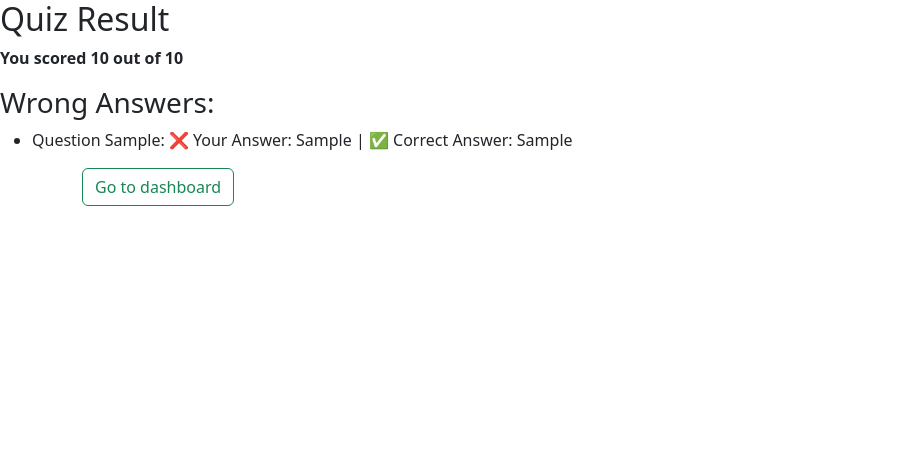
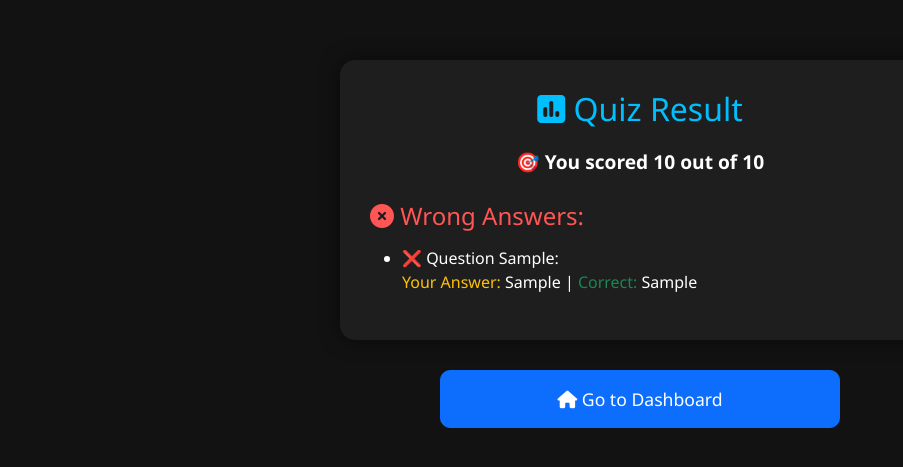
Before and after one commit to NazmulHamim12/mcq-master, a Flask app: template templates/result.html in a window 1280 px wide. Shown: the top 467 px of the page, without its empty margins (0-903 px from the left). Run offline with Flask 3, Linux system fonts and the light colour scheme; the template is opened without the code that fills it: most values are stand-ins (such as "Sample title", 1, 10 or a date in 2020).

Commit message:
Update result.html

```diff
--- a/templates/result.html
+++ b/templates/result.html
@@ -1,29 +1,110 @@
 <!DOCTYPE html>
-<html>
+<html lang="en">
 <head>
-    <title>Result</title>
-    <link href="https://cdn.jsdelivr.net/npm/bootstrap@5.3.3/dist/css/bootstrap.min.css" rel="stylesheet">
+  <meta charset="UTF-8">
+  <meta name="viewport" content="width=device-width, initial-scale=1">
+  <title>MCQ MASTER | Result</title>
+
+  <!-- Bootstrap CSS -->
+  <link href="https://cdn.jsdelivr.net/npm/bootstrap@5.3.3/dist/css/bootstrap.min.css" rel="stylesheet">
   <script src="https://cdn.jsdelivr.net/npm/bootstrap@5.3.3/dist/js/bootstrap.bundle.min.js"></script>
-  <link rel="stylesheet" href="https://cdnjs.cloudflare.com/ajax/libs/font-awesome/6.7.2/css/all.min.css" integrity="sha512-Evv84Mr4kqVGRNSgIGL/F/aIDqQb7xQ2vcrdIwxfjThSH8CSR7PBEakCr51Ck+w+/U6swU2Im1vVX0SVk9ABhg==" crossorigin="anonymous" referrerpolicy="no-referrer" />
+  <!-- Font Awesome -->
+  <link rel="stylesheet" href="https://cdnjs.cloudflare.com/ajax/libs/font-awesome/6.7.2/css/all.min.css" crossorigin="anonymous" />
+
+  <style>
+    body {
+      background-color: #121212;
+      color: #ffffff;
+      font-family: 'Segoe UI', sans-serif;
+      padding-top: 60px;
+    }
+
+    .result-card {
+      background: #1e1e1e;
+      border-radius: 15px;
+      padding: 30px;
+      max-width: 600px;
+      margin: auto;
+      box-shadow: 0 0 20px rgba(0,0,0,0.5);
+    }
+
+    .result-card h2 {
+      color: #00bfff;
+      font-size: 2rem;
+      margin-bottom: 20px;
+    }
+
+    .result-card p {
+      font-size: 1.2rem;
+    }
+
+    .wrong-answers {
+      text-align: left;
+      margin-top: 25px;
+    }
+
+    .wrong-answers h4 {
+      color: #ff5555;
+      margin-bottom: 15px;
+    }
+
+    .wrong-answers li {
+      margin-bottom: 10px;
+      font-size: 1rem;
+    }
+
+    .btn-custom {
+      width: 90%;
+      max-width: 400px;
+      margin: 30px auto 10px;
+      padding: 15px;
+      font-size: 1.1rem;
+      border-radius: 10px;
+    }
+
+    @media (max-width: 768px) {
+      .result-card {
+        padding: 20px;
+      }
+
+      .result-card h2 {
+        font-size: 1.5rem;
+      }
+
+      .result-card p, .wrong-answers li {
+        font-size: 1rem;
+      }
+    }
+  </style>
 </head>
+
 <body>
-    <h2>Quiz Result</h2>
-    <p><strong>You scored {{ score }} out of {{ total }}</strong></p>
+
+  <div class="result-card text-center">
+    <h2><i class="fas fa-poll"></i> Quiz Result</h2>
+    <p><strong>🎯 You scored {{ score }} out of {{ total }}</strong></p>
 
     {% if wrong_info %}
-        <h3>Wrong Answers:</h3>
+      <div class="wrong-answers">
+        <h4><i class="fas fa-times-circle"></i> Wrong Answers:</h4>
         <ul>
-            {% for w in wrong_info %}
-                <li>
-                    Question {{ w.q_no }}: ❌ Your Answer: {{ w.user_ans }} | ✅ Correct Answer: {{ w.correct_ans }}
-                </li>
-            {% endfor %}
+          {% for w in wrong_info %}
+          <li>
+            <span>❌ Question {{ w.q_no }}:</span> <br>
+            <span class="text-warning">Your Answer:</span> {{ w.user_ans }} |
+            <span class="text-success">Correct:</span> {{ w.correct_ans }}
+          </li>
+          {% endfor %}
         </ul>
+      </div>
     {% else %}
-        <p>✅ You got all answers correct! Well done!</p>
+      <p class="text-success mt-4">✅ You got all answers correct! Well done!</p>
     {% endif %}
+  </div>
 
+  <a href="dash" class="btn btn-primary btn-custom d-block text-center">
+    <i class="fas fa-home"></i> Go to Dashboard
+  </a>
 
-     <div class="container"><a type="button" href="dash" class="btn btn-outline-success">Go to dashboard</a></div>
 </body>
 </html>
```
